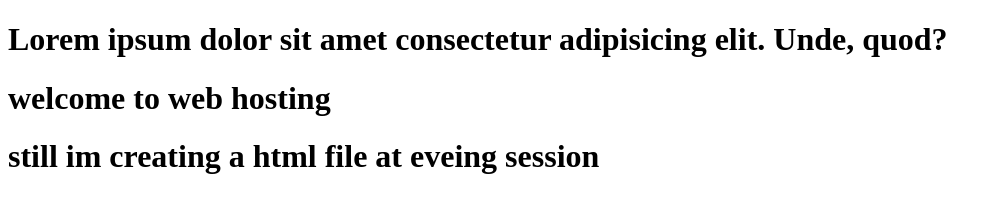
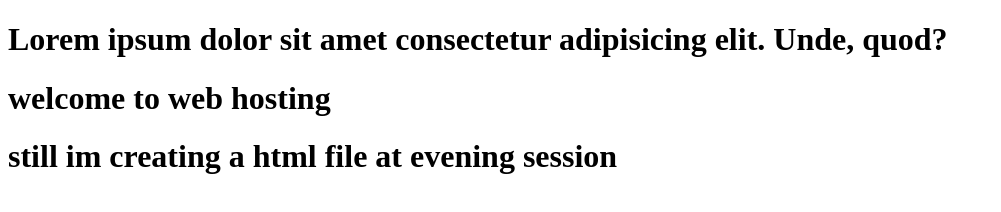
Before and after one commit to bcavji-byte/repo-number2, a plain HTML site: page index.html in a window 1280 px wide. Shown: the whole page, without its empty margins (0-1001 px from the left). Drawn offline with Linux system fonts and the light colour scheme.

Commit message:
Update index.html

```diff
--- a/index.html
+++ b/index.html
@@ -8,6 +8,6 @@
 <body>
     <h1>Lorem ipsum dolor sit amet consectetur adipisicing elit. Unde, quod?</h1>
     <h1>welcome to web hosting</h1>
-    <h1>still im creating a html file at eveing session</h1>
+    <h1>still im creating a html file at evening session</h1>
 </body>
 </html>
```
